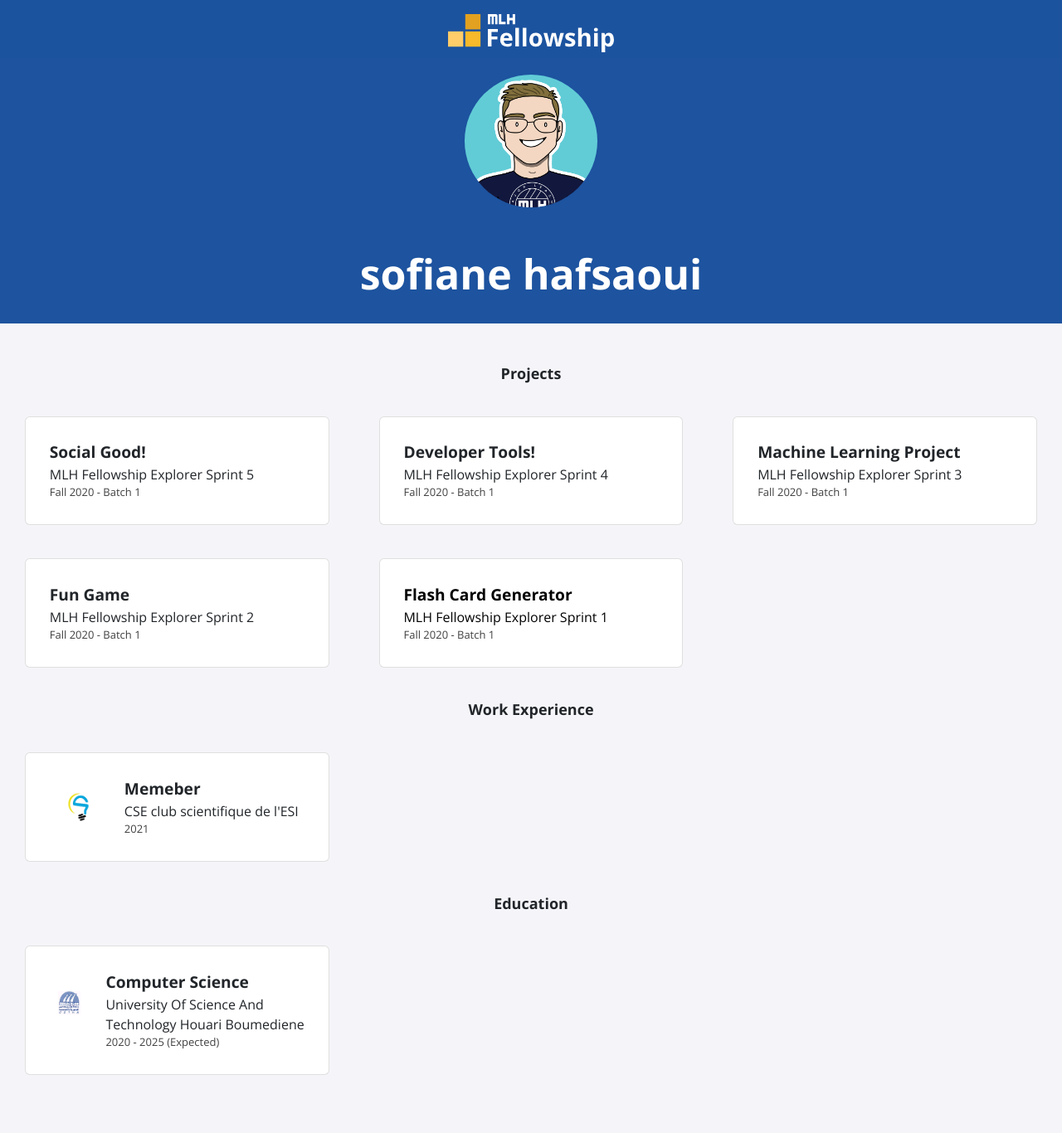
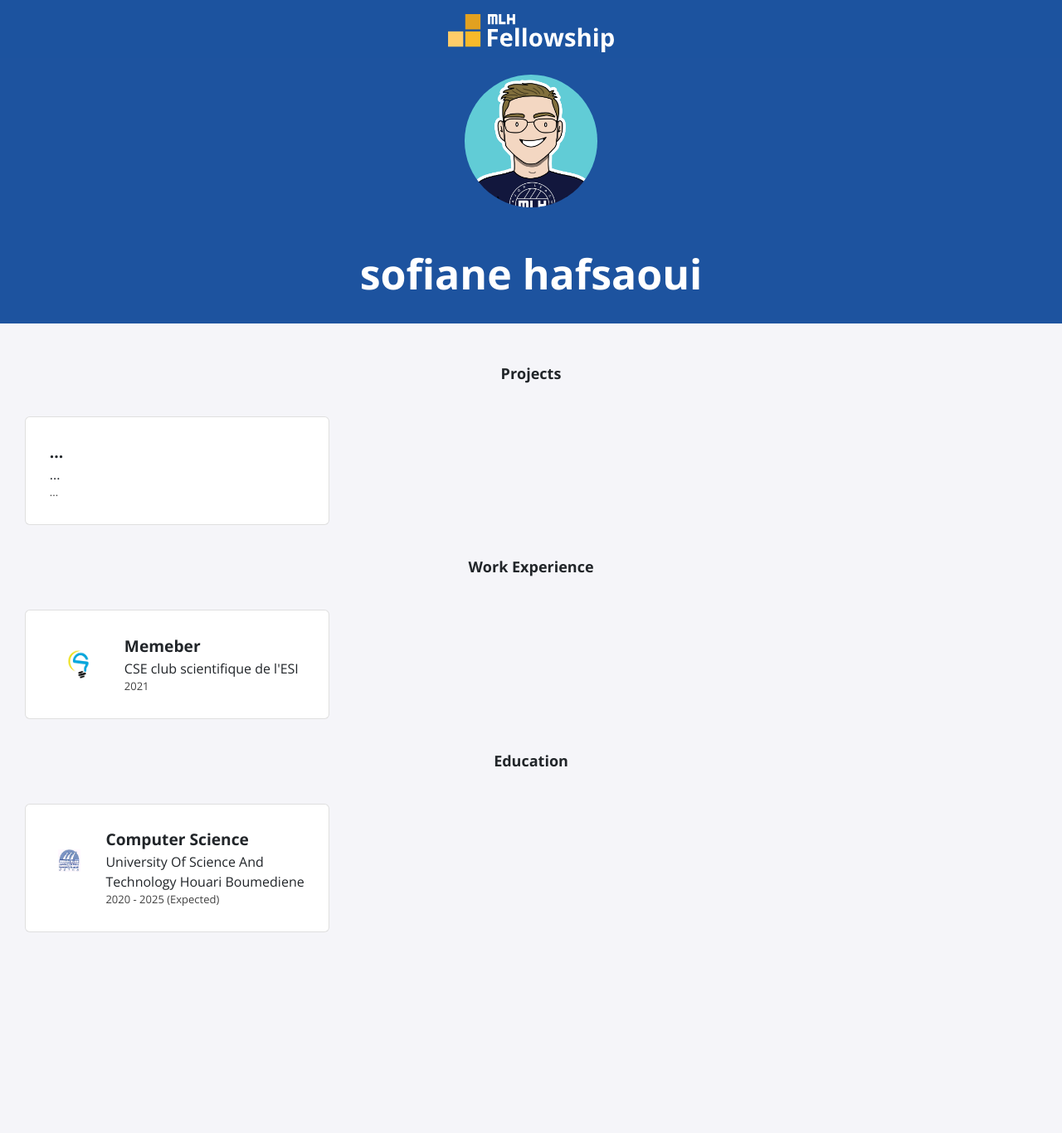
Before and after one commit to zikse/zikse.github.io, a Jekyll site: the page built from index.html, in a window 1280 px wide. Shown: the whole page at 83% size. Built offline with Jekyll 4.4.1, drawn with Linux system fonts in a browser that asks for light colours; nearby versions of some CDN libraries; after the commit the page ends 1194 px from its top, so only the background shows below that.

Commit message:
Update projects.yml

```diff
--- a/_data/projects.yml
+++ b/_data/projects.yml
@@ -1,20 +1,3 @@
-- title: Social Good!
-  event: MLH Fellowship Explorer Sprint 5
-  date: Fall 2020 - Batch 1
-
-- title: Developer Tools!
-  event: MLH Fellowship Explorer Sprint 4
-  date: Fall 2020 - Batch 1
-
-- title: Machine Learning Project
-  event: MLH Fellowship Explorer Sprint 3
-  date: Fall 2020 - Batch 1
-
-- title: Fun Game
-  event: MLH Fellowship Explorer Sprint 2
-  date: Fall 2020 - Batch 1
-
-- title: Flash Card Generator
-  event: MLH Fellowship Explorer Sprint 1
-  date: Fall 2020 - Batch 1
-  page-name: sprint1
+- title: ...
+  event: ...
+  date: ...
```
